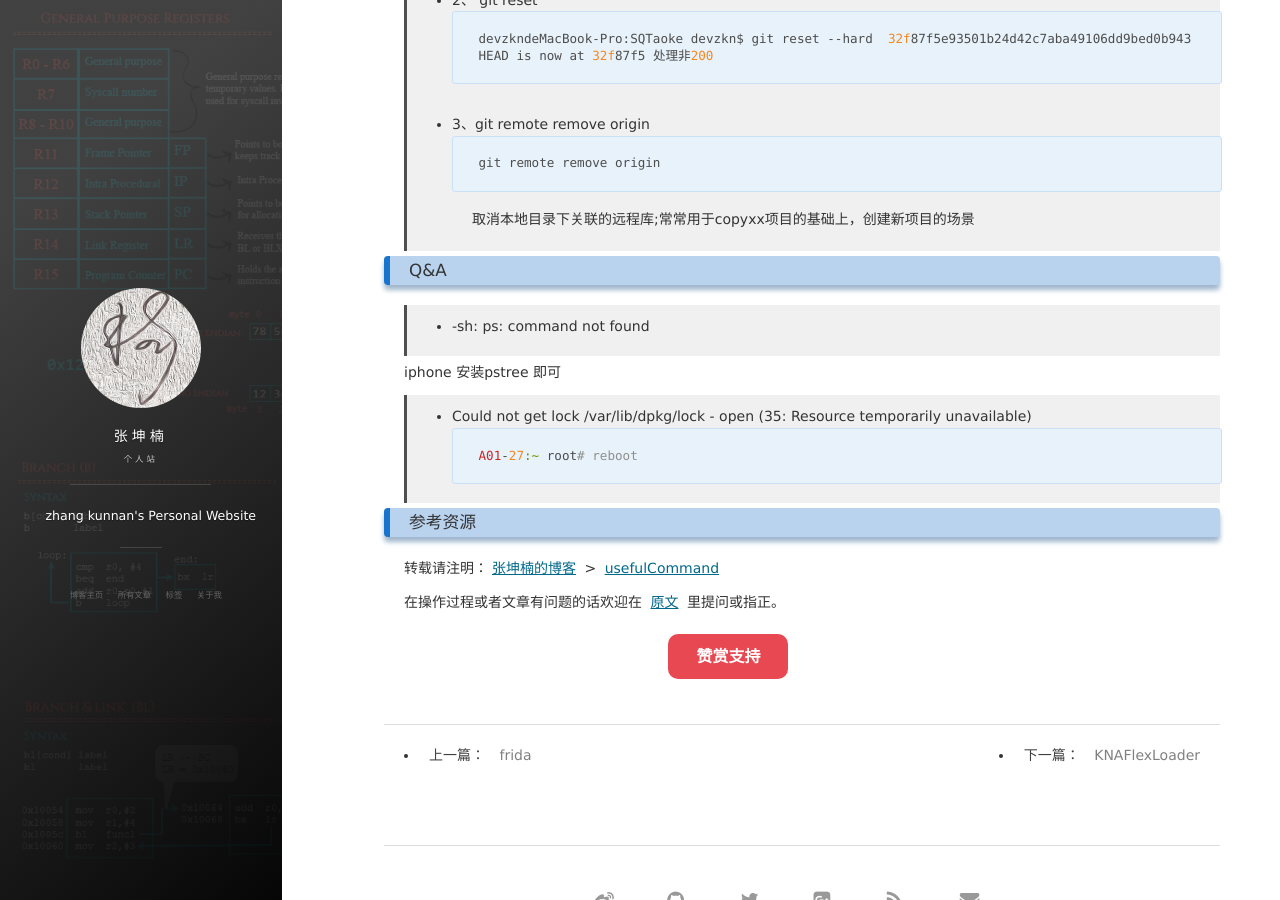
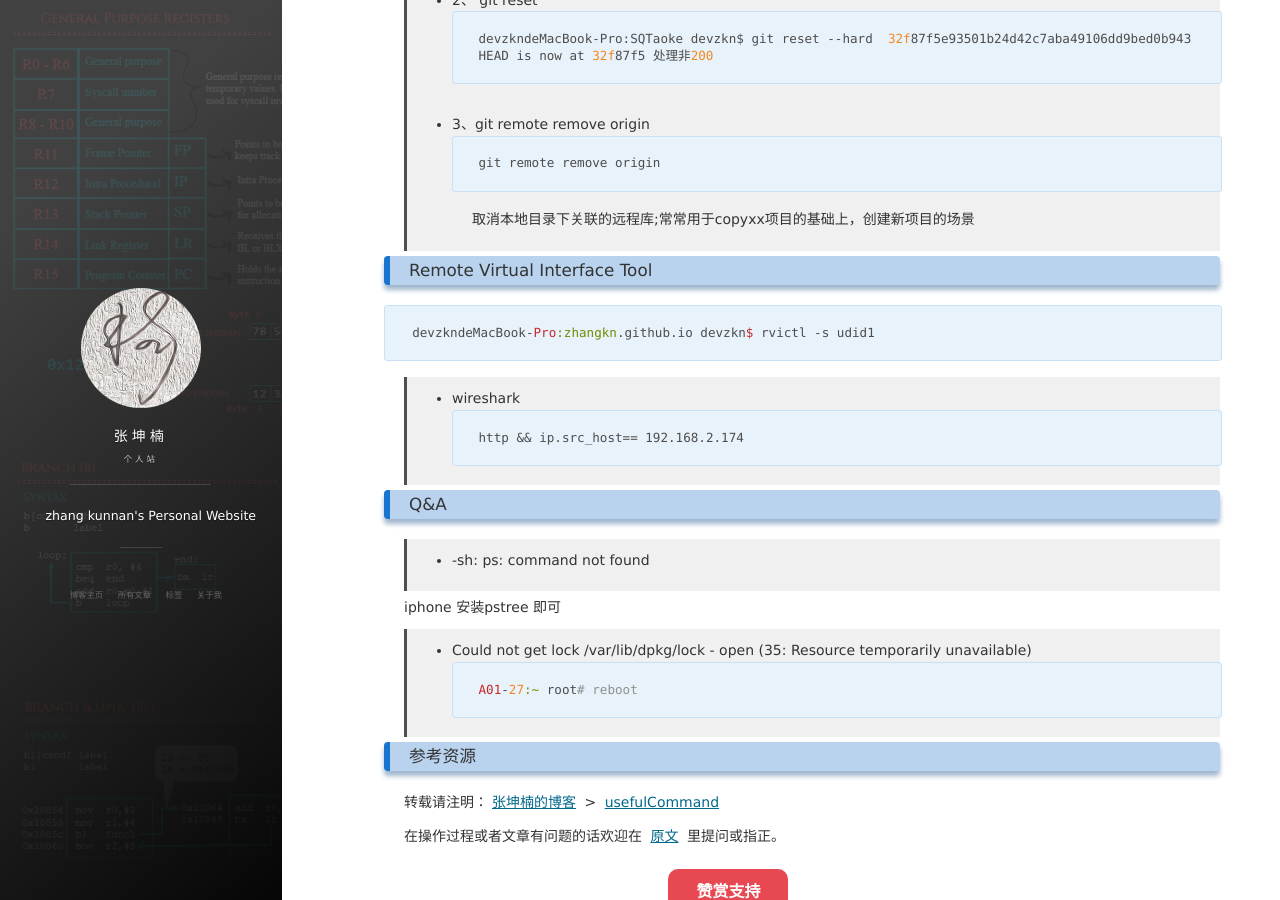
Before and after one commit to zhangkn/zhangkn.github.io, a Jekyll site: the page built from _posts/2017-12-14-usefulCommand.md, in a window 1280 px wide and 900 px high, scrolled down 1524 px. Built offline with Jekyll 4.4.1, drawn with Linux system fonts in a browser that asks for light colours; nearby versions of some CDN libraries; comment, search, counter and statistics services are not loaded.

Commit message:
wireshark

````diff
--- a/_posts/2017-12-14-usefulCommand.md
+++ b/_posts/2017-12-14-usefulCommand.md
@@ -87,7 +87,15 @@ git remote remove origin
 
 
 
+### Remote Virtual Interface Tool
 
+```
+devzkndeMacBook-Pro:zhangkn.github.io devzkn$ rvictl -s udid1
+```
+>* wireshark
+```
+http && ip.src_host== 192.168.2.174
+```
 
 ### Q&A
 
````
Also changed, not shown: _posts/2017-12-15-WebSocket.md (+2 -0 lines).
